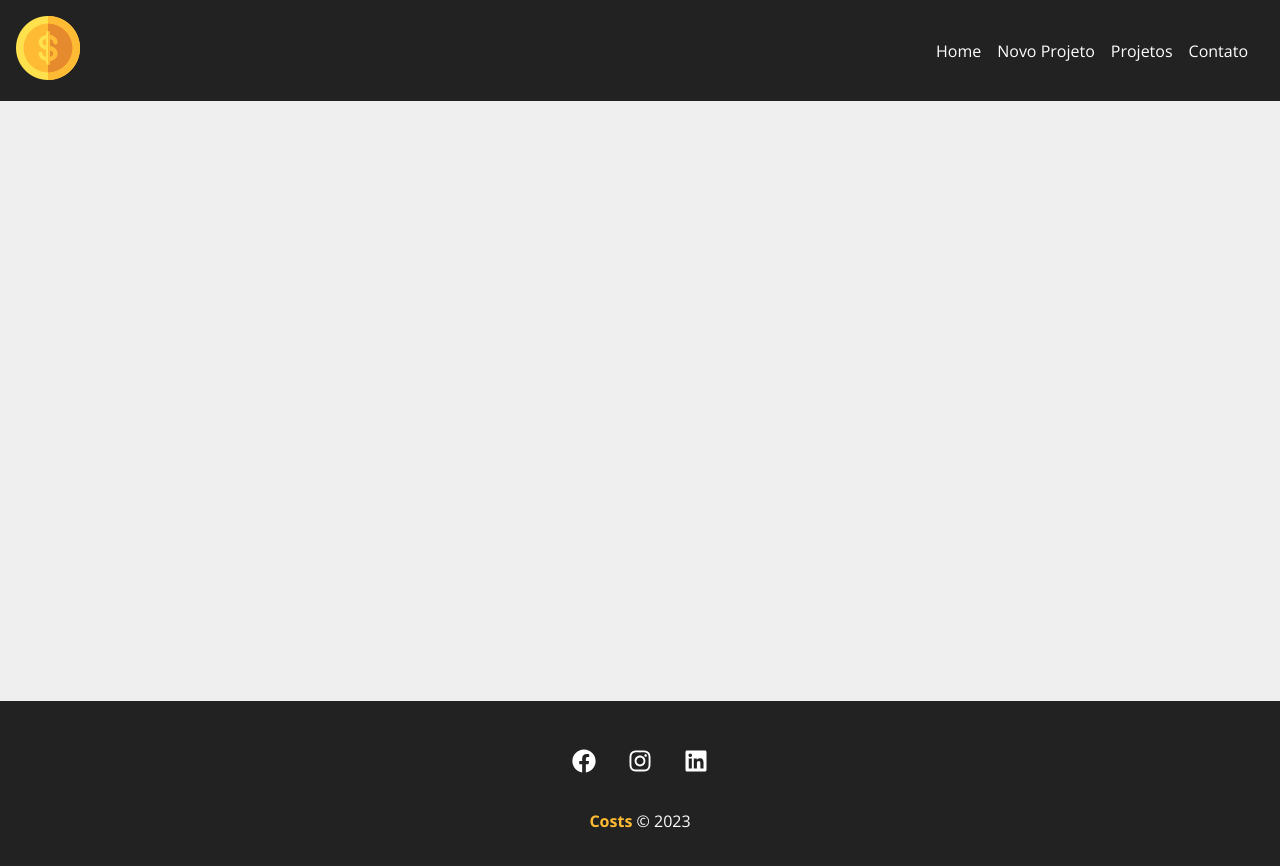
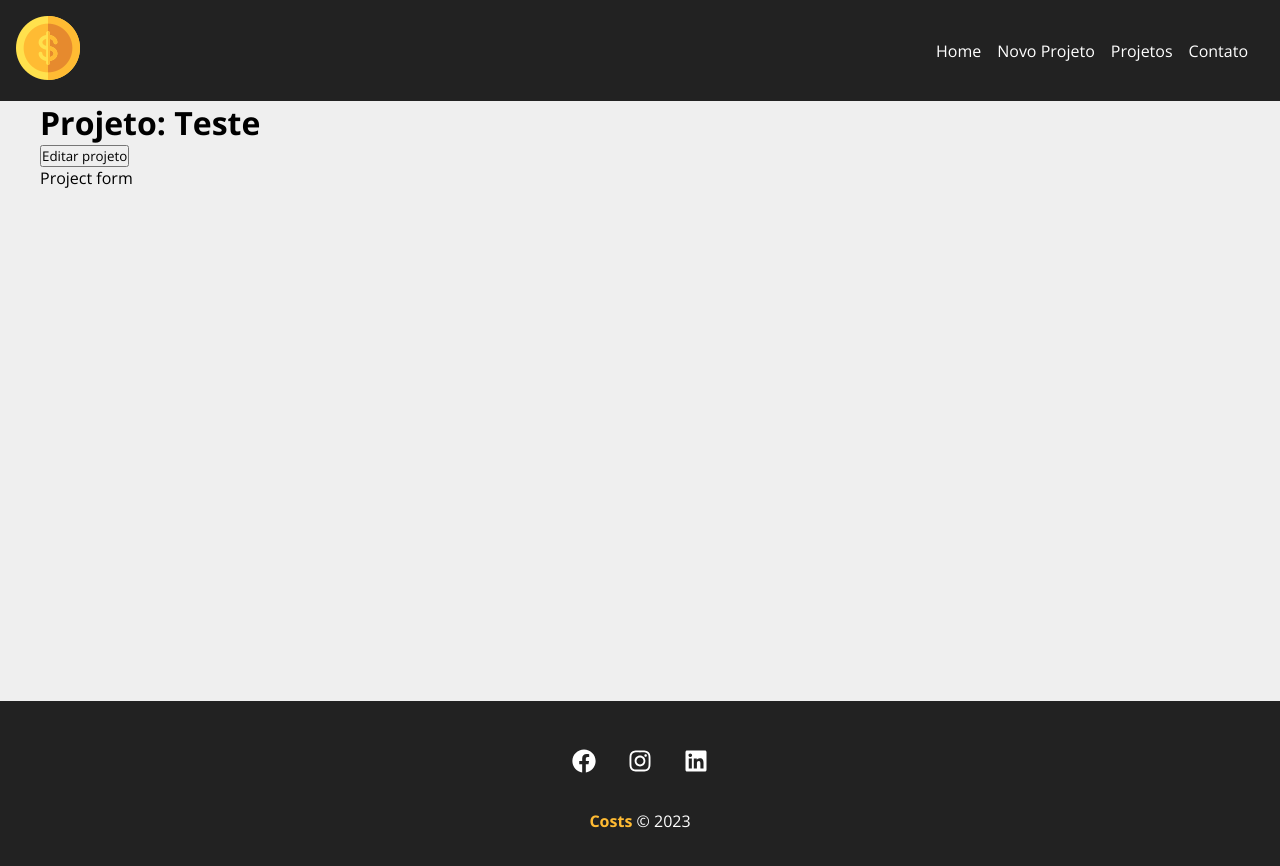
Before and after one commit to Aris402/Costs-React, a React (Create React App) app: page /project/1 in a window 1280 px wide. Shown: the top 866 px of the page. Built offline with nearby package versions, Linux system fonts and the light colour scheme; data requests are answered from the project's data file.

Commit message:
Adding edit page

```diff
--- a/db.json
+++ b/db.json
@@ -34,17 +34,6 @@
       "id": 3
     },
     {
-      "name": "Teste msg 2",
-      "budget": "23",
-      "category": {
-        "id": "3",
-        "name": "Design"
-      },
-      "cost": 0,
-      "services": [],
-      "id": 4
-    },
-    {
       "name": "Eita",
       "budget": "34",
       "category": {
--- a/src/App.js
+++ b/src/App.js
@@ -6,6 +6,7 @@ import Container from './components/layout/Container';
 import Navbar from './components/layout/Navbar';
 import Footer from './components/layout/Footer';
 import Projects from './components/pages/Projects';
+import Project from './components/pages/Project';
 
 function App() {
   return (
@@ -20,6 +21,7 @@ function App() {
           <Route path="/newproject" element={<NewProject/>}></Route>
           <Route path="/contact" element={<Contact/>}></Route>
           <Route path="/projects" element={<Projects/>}></Route>
+          <Route path="/project/:id" element={<Project/>}></Route>
         </Routes>
       </Container>
       <Footer/>
--- /dev/null
+++ b/src/components/pages/Project.js
@@ -0,0 +1,61 @@
+import styles from './Project.module.css'
+
+import { useParams } from 'react-router-dom'
+import { useState, useEffect } from 'react'
+
+import Loading from '../layout/Loading'
+import Container from '../layout/Container'
+
+function Project(){
+    const {id} = useParams()
+    const [project, setProject] = useState([])
+    const [showProjectForm, setShowProjectForm] = useState(false)
+
+    useEffect(() => {
+        setTimeout(() => {
+            fetch(`http://localhost:5000/projects/${id}`,{
+        method: 'GET',
+        headers: {
+            'Content-Type': 'application/json',
+        },
+    })
+        .then((resp) => resp.json())
+        .then((data) => {
+            setProject(data)
+        })
+        .catch((err) => console.log(err))
+        }, 500)
+        }, [id])
+
+
+    function toggleProjectForm (){
+        setShowProjectForm(!showProjectForm)
+    }
+    return(
+        <>{project.name ? (
+            <div>
+                <Container customClass="column">
+                    <div>
+                        <h1>Projeto: {project.name}</h1>
+                            <button onClick={toggleProjectForm}>{!showProjectForm ? 'Editar projeto' :
+                            'Fechar'}
+                        </button>
+                        {!showProjectForm ? (
+                            <div>
+                                <p>Project form</p>
+                            </div>
+                        ) : (
+                         <div>
+                            <p>Project details</p>
+                         </div>
+                        )}
+                    </div>
+                </Container>
+            </div>
+            ): (
+                <Loading/>
+            )}
+            </>
+    )
+}
+export default Project
--- a/src/components/project/ProjectCard.js
+++ b/src/components/project/ProjectCard.js
@@ -19,7 +19,7 @@ function ProjectCard({id, name, budget, category, handleRemove}){
             <span className={`${styles[category.toLowerCase()]}`}></span>{category}
         </p>
         <div className={styles.project_card_actions}>
-            <Link to="/">
+            <Link to={`/project/${id}`}>
                 <BsPencil/> Editar
             </Link>
             <button onClick={remove}>
```
Also changed, not shown: src/components/pages/Project.module.css (added).
